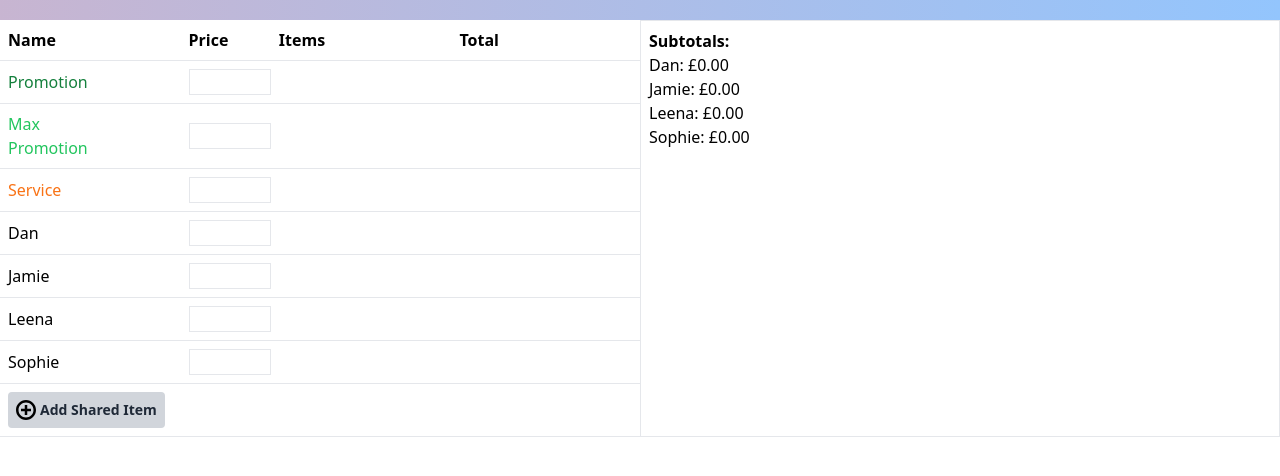
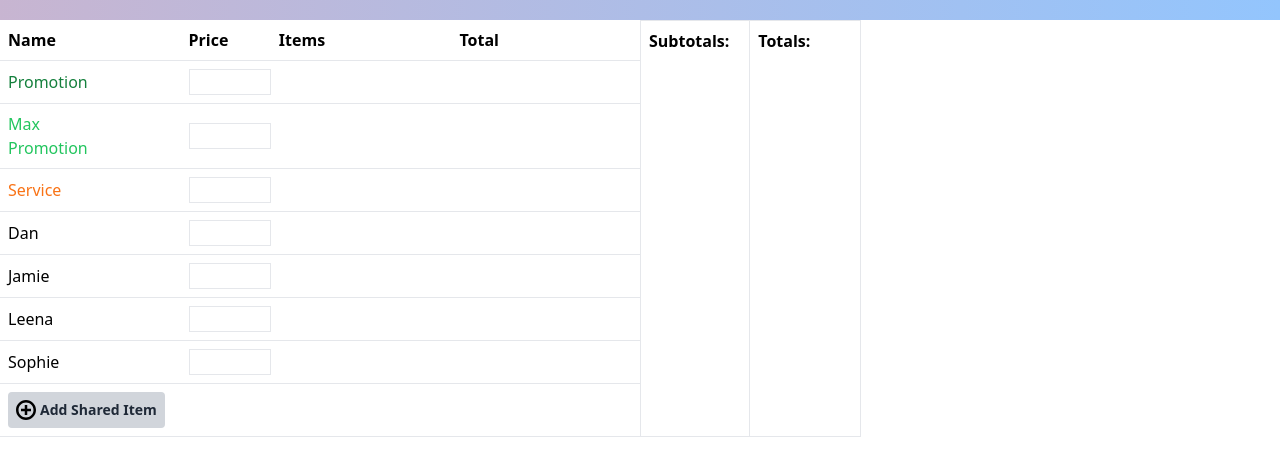
Before and after one commit to jami3f/splitwise, a Preact app: page / in a window 1280 px wide. Shown: the top 476 px of the page. Built offline with nearby package versions, Linux system fonts and the light colour scheme.

Commit message:
Promotion working

```diff
--- a/src/InputField.tsx
+++ b/src/InputField.tsx
@@ -8,8 +8,6 @@ import {
 import { JSX, RefObject } from "preact";
 import { Person } from "./app";
 import remove from "./assets/cancel.svg";
-
-import { PromotionTotal } from "./components/PromotionTotal";
 
 export interface SharedItem {
   ids: number[];
@@ -27,9 +25,9 @@ export function ItemsDisplay(props: {
   type: DisplayType;
 }) {
   return (
-    <p className="col-span-2">
+    <div className="col-span-2 flex">
       {props.items.map((item, index) => (
-        <div className="inline-flex align-middle mr-3">
+        <div className="inline-flex mr-3 self-center">
           <span className="mr-1">
             {props.type === DisplayType.Price && "£"}
             {item.price.toFixed(2).toString()}
@@ -45,7 +43,7 @@ export function ItemsDisplay(props: {
           </button>
         </div>
       ))}
-    </p>
+    </div>
   );
 }
 
@@ -75,6 +73,7 @@ export function InputSection(props: {
   className?: string;
   name?: string;
   limit?: number;
+  children?: JSX.Element;
 }) {
   const [shouldFocus, setShouldFocus] = useState(false);
   const [items, updateItems] = useState<SharedItem[]>([]);
@@ -132,8 +131,10 @@ export function InputSection(props: {
           ) {
             return ((e.target as HTMLInputElement).value = "");
           }
-          if (promotion) updateItems([{ ids: [0], price: newValue }]);
-          else addItem(newValue);
+          if (promotion) {
+            updateItems([{ ids: [0], price: newValue }]);
+            props.people[0].setItems([{ id: 0, price: newValue }]);
+          } else addItem(newValue);
           e.target.value = "";
         }}
       ></input>
@@ -142,8 +143,8 @@ export function InputSection(props: {
         removeItem={removeItem}
         type={promotion ? DisplayType.Percent : DisplayType.Price}
       />
-      {promotion ? (
-        <PromotionTotal people={props.people} />
+      {props.children ? (
+        props.children
       ) : (
         <TotalDisplay people={props.people} items={items} />
       )}
--- a/src/app.tsx
+++ b/src/app.tsx
@@ -8,6 +8,7 @@ import {
 import preactLogo from "./assets/preact.svg";
 import { JSX } from "preact/jsx-runtime";
 import { InputSection, DisplayType } from "./InputField";
+import PromotionTotal from "./components/PromotionTotal";
 import add from "./assets/add.svg";
 import done from "./assets/done.svg";
 import cancel from "./assets/cancel.svg";
@@ -135,6 +136,45 @@ function Headings() {
   );
 }
 
+function SubtotalView(props: { people: Person[] }) {
+  return (
+    <div className="p-2 border-r pr-5">
+      <p className="font-semibold">Subtotals:</p>
+      {props.people.filter(p => p.total > 0).map((person) => (
+        <p>
+          {person.name}: £{person.total.toFixed(2)}
+        </p>
+      ))}
+    </div>
+  );
+}
+
+function TotalView(props: {
+  people: Person[];
+  promotion: number;
+  maxPromotion: number;
+  service: number;
+}) {
+  const peopleFiltered = props.people.filter(p => p.total > 0);
+  return (
+    <div className="p-2 pr-5">
+      <p className="font-semibold">Totals:</p>
+      <p>
+        {peopleFiltered.map((person) => {
+          const totalNoService = person.total * ((100 - props.promotion) / 100);
+          const total = totalNoService + (props.service/peopleFiltered.length);
+          return (
+            <p>
+              {" "}
+              {person.name}: £{total.toFixed(2)}
+            </p>
+          );
+        })}
+      </p>
+    </div>
+  );
+}
+
 interface Item {
   id: number;
   price: number;
@@ -167,9 +207,6 @@ export function App() {
   const [shared, setShared] = useState<Person[][]>([]);
   const [selectionMode, setSelectionMode] = useState(false);
   const [selection, setSelection] = useState<Person[]>([]);
-  // const [promotion, setPromotion] = useState(0);
-  // const [maxPromotion, setMaxPromotion] = useState(0);
-  // const [serviceCharge, setServiceCharge] = useState(0);
 
   return (
     <div className="w-screen overflow-hidden">
@@ -183,7 +220,13 @@ export function App() {
             name="Promotion"
             handleNameClick={() => {}}
             limit={1}
-          />
+          >
+            <PromotionTotal
+              promotion={promotion.items[0]?.price}
+              maxPromotion={maxPromotion.items[0]?.price}
+              people={[...Object.values(people)]}
+            />
+          </InputSection>
           <InputSection
             className="text-green-500"
             people={[maxPromotion]}
@@ -219,13 +262,14 @@ export function App() {
             }}
           />
         </div>
-        <div className="p-2 border">
-          <p className="font-semibold">Subtotals:</p>
-          {Object.values(people).map((person) => (
-            <p>
-              {person.name}: £{person.total.toFixed(2)}
-            </p>
-          ))}
+        <div className="grid grid-cols-2 border w-fit">
+          <SubtotalView people={[...Object.values(people), service]} />
+          <TotalView
+            promotion={promotion.total}
+            maxPromotion={maxPromotion.total}
+            service={service.total}
+            people={Object.values(people)}
+          />
         </div>
       </div>
     </div>
--- a/src/components/PromotionTotal.tsx
+++ b/src/components/PromotionTotal.tsx
@@ -1,18 +1,26 @@
 import { useEffect } from "preact/hooks";
 import { Person } from "../app";
 
-export function PromotionTotal(props: { people: Person[] }) {
-  if (!props.people[0].items[0]) return <p></p>;
-  const promotionValue = props.people[0].items[0].price;
-  const maxPromotion = props.people[1].items[0].price;
+export default function PromotionTotal(props: {
+  promotion: number;
+  maxPromotion: number;
+  people: Person[];
+}) {
+  if (!props.promotion) return <p></p>;
+
   useEffect(() => {
-    console.log(promotionValue)
-  }, [promotionValue])
+    console.log(props.promotion);
+  }, [props.promotion]);
   return (
     <p className="col-span-2 inline">
-      {props.people.slice(2).map((p) => {
+      {props.people.map((p) => {
         return (
-          <p>{p.name + ": " + p.total + " " + promotionValue/100}{p.name + ": " + "£" + (p.total * (promotionValue/100)).toFixed(2)}</p>
+          <p>
+            {p.name +
+              ": " +
+              "£" +
+              (p.total * (props.promotion / 100)).toFixed(2)}
+          </p>
         );
       })}
     </p>
```
